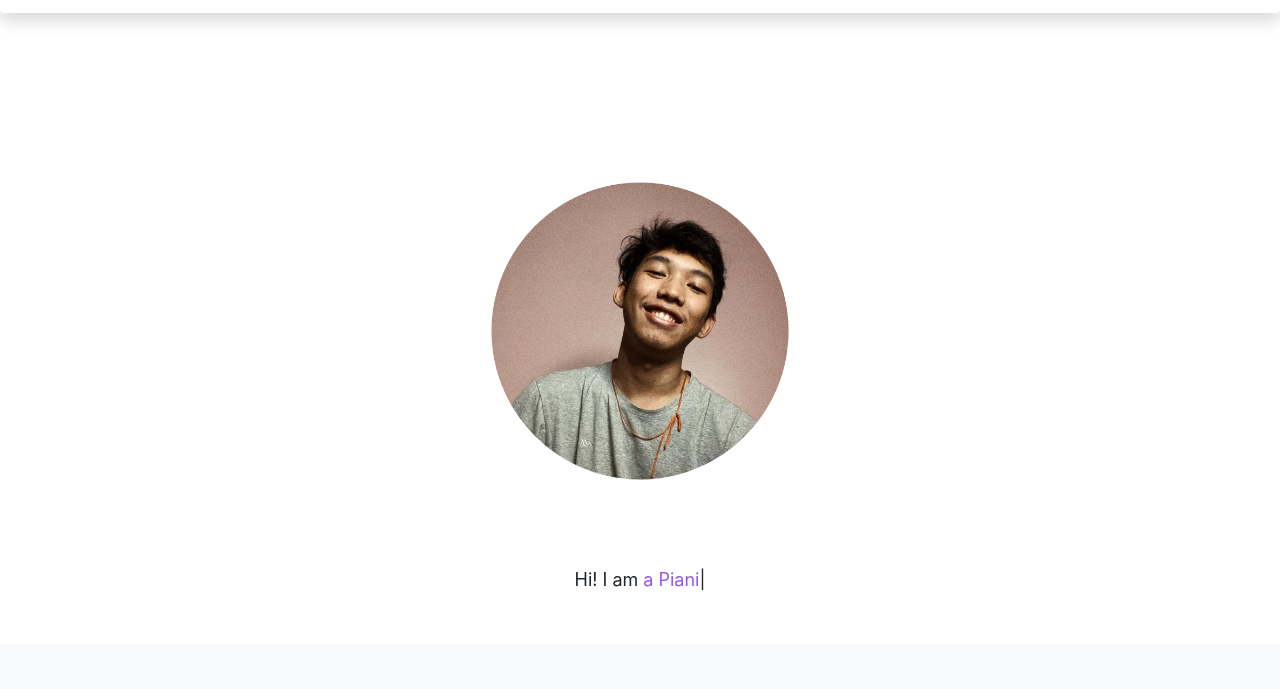
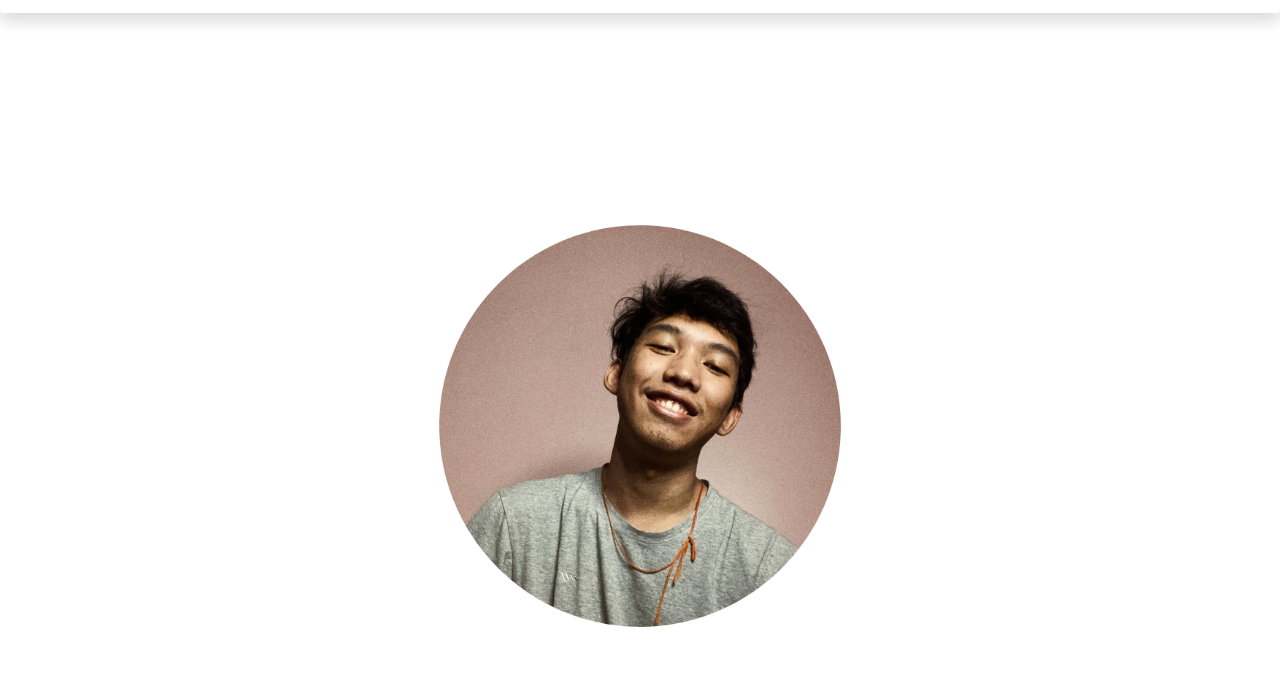
Before and after one commit to soungoolwin/mypersonalportfolio, a plain HTML site: page index.html in a window 1280 px wide. Shown: the part 74-763 px from the top of the page. Drawn offline with nearby package versions, Linux system fonts and the light colour scheme; a web font is replaced by a local one.

Commit message:
first commit

```diff
--- a/index.html
+++ b/index.html
@@ -45,7 +45,7 @@
     <!-- profile picture start -->
     <div class="container">
         <div class="row">
-            <div class="col-6 mx-auto">
+            <div class="col-8 mx-auto">
                 <img src="images/My Profile photo circle.png" class="img-fluid">
                 <p class="slogan text-center" style="font-size: 18px;">Hi! I am <span class="animate" style="color: #9457EB;"></span></p>
             </div>
```
